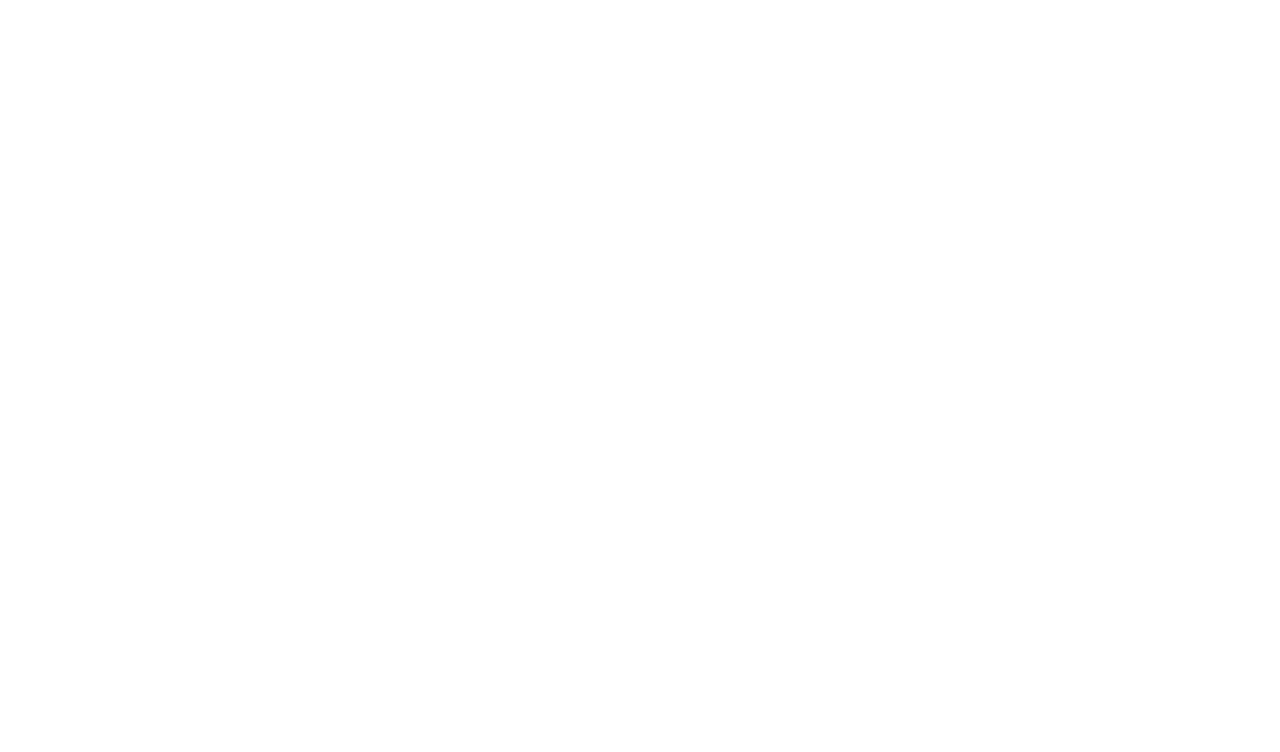
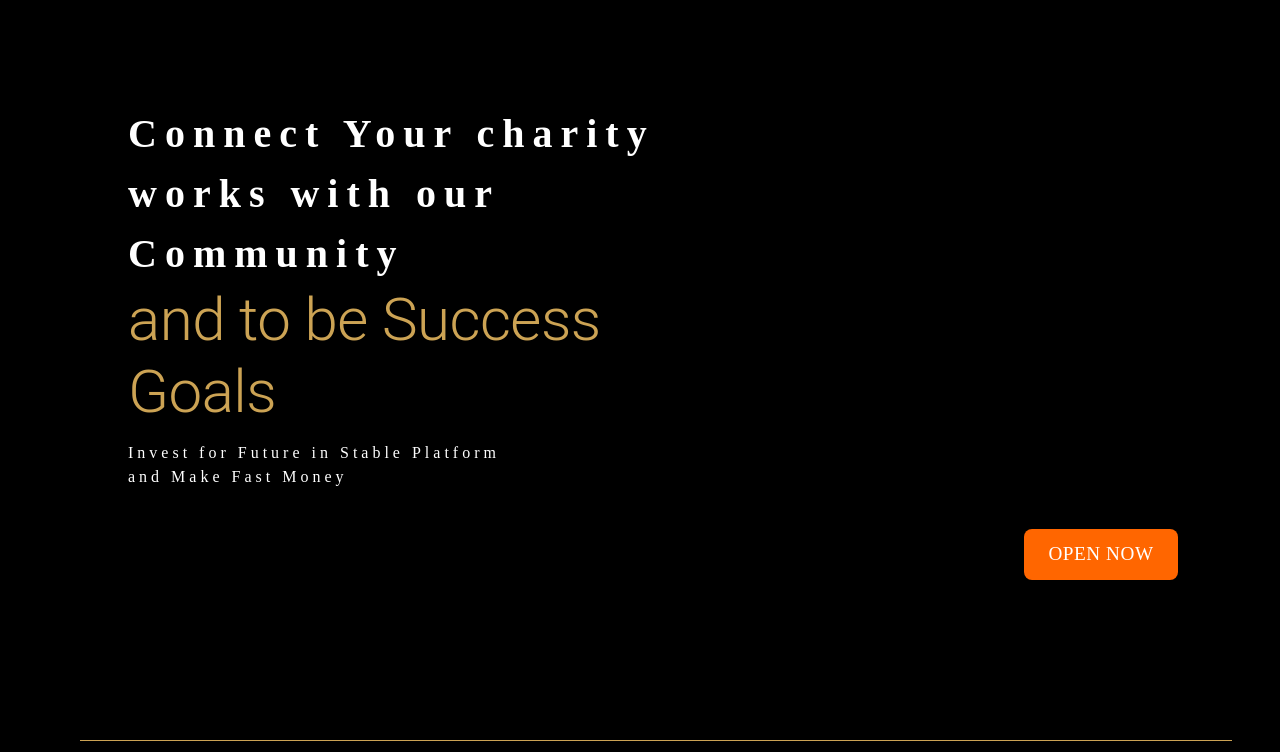
Before and after one commit to nippaR/Pocket_Pulse, a React (Create React App) app in the folder client/pocket-pulse/: page / in a window 1280 px wide. Shown: the part 2000-2752 px from the top of the page. Before the commit the page ends 1991 px from the top, so only its background shows below. Built offline with nearby package versions, Linux system fonts and the light colour scheme.

Commit message:
all done for home pages but did not added bg images other things are done

```diff
--- a/client/pocket-pulse/src/App.js
+++ b/client/pocket-pulse/src/App.js
@@ -11,6 +11,7 @@ import SignUpPage from './pages/SignUpPage';
 import Community from './pages/Community';
 import DonationRequestForm from './pages/DonationRequestForm';
 import InvestmentProjects from './pages/Invenstment';
+import Footer from './components/FooterPage';
 
 function App() {
   return (
@@ -43,7 +44,10 @@ function MainContent() {
         <Route path="/community" element={<Community/>}/>
         <Route path="/donation-request" element={<DonationRequestForm />} />
         <Route path="/investment-projects" element={<InvestmentProjects />} />
+        <Route path="/footer" element={<Footer />} />
       </Routes>
+
+      {!isNoHeaderFooterPage && <Footer />}
     </>
   );
 }
--- /dev/null
+++ b/client/pocket-pulse/src/components/FooterPage.js
@@ -0,0 +1,45 @@
+import { Box, Button, Stack, Typography } from '@mui/material'
+import React from 'react'
+import IMG1 from '../Assets/fox.png'
+import { Link as RouterLink } from 'react-router-dom'
+
+export default function FooterPage() {
+
+  const handleRefresh = () => {
+    window.location.reload();
+  }
+
+  return (
+    <Box
+        sx={{
+        backgroundColor: '#000000',
+        display: 'flex',
+        flexDirection: 'column',
+        alignItems: 'center',
+      }}>
+
+      <img src={IMG1} alt="logo" style={{width:'60px', height:'60px', marginLeft:'40px', marginTop:'10px'}}/>
+
+      <Stack direction="row" justifyContent={'center'} spacing={15} sx={{ml:13}} >
+              <Box sx={{mt:2}}>
+              <Button onClick={handleRefresh} sx={{ml:5, mt:2}}>
+                  <RouterLink to="/" style={{ textDecoration: 'none',color:'#ffffff', fontSize:'13.5px' }}>Home</RouterLink>
+              </Button>
+
+              <Button  onClick={handleRefresh} sx={{ml:5, mt:2}}>
+                  <RouterLink to="/investment-projects" style={{ textDecoration: 'none',color:'#ffffff', fontSize:'13.5px' }}> Privacy Policy </RouterLink>
+              </Button>
+
+              <Button  onClick={handleRefresh} sx={{ml:5, mt:2}}>
+                  <RouterLink to="/records" style={{ textDecoration: 'none',color:'#ffffff', fontSize:'13.5px' }}> Terms & Conditions </RouterLink>
+              </Button>
+              </Box>
+      </Stack>
+      <Box>
+        <Typography sx={{color: '#ffffff', mt: 5, mb: 5, ml:15.5}}>
+          © 2025 Pocket Pulse. All rights reserved
+        </Typography>
+      </Box>
+    </Box>
+  )
+}
--- a/client/pocket-pulse/src/pages/Header.js
+++ b/client/pocket-pulse/src/pages/Header.js
@@ -1,6 +1,7 @@
 import { Box, Button, Grid, Stack } from '@mui/material';
 import React from 'react';
 import { Link as RouterLink } from 'react-router-dom';
+import { useNavigate } from 'react-router-dom';
 import IMG1 from '../Assets/fox.png'
 
 
@@ -8,14 +9,17 @@ const handleRefresh = () => {
   window.location.reload();
 };
   export default function Header() {
+
+    const navigate = useNavigate();
+
     return (
-      <div style={{ position: 'sticky', top: 0, zIndex: 5000 }}>
+      <div style={{ position: 'sticky', top: 0, zIndex: 1000 }}>
       <Grid sx={{
                   backgroundColor: '#000000',
                   fontFamily:'poppins'
                   }}>
         <Stack direction={'row'} gap={22}>
-         <img src={IMG1} alt="logo" style={{width:'60px', height:'60px', marginLeft:'40px', marginTop:'10px'}}/>
+          <img src={IMG1} alt="logo" style={{width:'60px', height:'60px', marginLeft:'40px', marginTop:'10px'}}/>
 
         <Box>
             <Stack direction="row" justifyContent={'center'} spacing={15} sx={{ml:13}} >
@@ -53,7 +57,13 @@ const handleRefresh = () => {
                       height:29,
                       mt:2.5,
                       ml:15
-                      }}>
+                      }}
+                      onClick={() =>{
+                        navigate('/signup');
+                        handleRefresh();
+                      }}
+
+                      >
                         login
           </Button>
 
--- a/client/pocket-pulse/src/pages/Home.js
+++ b/client/pocket-pulse/src/pages/Home.js
@@ -1,8 +1,9 @@
 import React from 'react';
-import {Grid} from '@mui/material';
+import {Box, Grid} from '@mui/material';
 import InvetSec from './HomePageComponents/InvetSec';
 import IncomeSec from './HomePageComponents/IncomeSec';
 import TransactionSec from './HomePageComponents/TransactionSec';
+import SocialSec from './HomePageComponents/SocialSec';
 
 
 export default function Home() {
@@ -13,16 +14,23 @@ export default function Home() {
 
     <Grid sx={{backgroundColor: '#000000',
               width: '100%',
-              height: '100vh',
               display: 'flex',
               flexDirection: 'column',
     }}>
+      <Box>
+      <InvetSec/>
+      </Box>
+      <Box>
+      <IncomeSec/>
+      </Box>
 
-      <InvetSec/>
+      <Box>
+      <TransactionSec/>
+      </Box>
 
-      <IncomeSec/>
-
-      <TransactionSec/>
+      <Box>
+      <SocialSec/>
+      </Box>
 
     </Grid>
   );
--- a/client/pocket-pulse/src/pages/HomePageComponents/IncomeSec.js
+++ b/client/pocket-pulse/src/pages/HomePageComponents/IncomeSec.js
@@ -55,7 +55,7 @@ return (
                             borderRadius:2
                             }}
                             onClick={() => {
-                            navigate('/investment-projects');
+                            navigate('/records');
                             handleRefresh();
                             }}
                             >
--- /dev/null
+++ b/client/pocket-pulse/src/pages/HomePageComponents/SocialSec.js
@@ -0,0 +1,74 @@
+import React from 'react'
+import { Box, Typography, Button } from '@mui/material';
+import { useNavigate } from 'react-router-dom';
+
+export default function SocialSec() {
+    const navigate = useNavigate();
+    const handleRefresh = () => {
+        window.location.reload();
+    };
+
+    return (
+        <Box sx={{backgroundColor: '#000000'}}>
+    <Typography variant="h2"
+                sx={{color: '#FFFFFF',
+                        textAlign: 'left',
+                        letterSpacing: '8px',
+                        lineHeight: '1.5',
+                        fontFamily: 'Poppins',
+                        fontSize: '2.5rem',
+                        fontWeight: '700',
+                        padding: '10% 0 0 10%'}}>
+        Connect Your charity<br/>
+        works with our<br/>
+        Community
+        <Typography variant='h2' sx={{color:'#cca354'}}>and to be Success<br/>
+        Goals</Typography>
+    </Typography>
+
+    <Typography variant="h6"
+                sx={{color: '#FFFFFF',
+                        textAlign: 'left',
+                        letterSpacing: '4px',
+                        lineHeight: '1.5',
+                        fontFamily: 'Poppins',
+                        fontSize: '1rem',
+                        fontWeight: '500',
+                        padding: '1% 0 0 10%'}}>
+        Invest for Future in Stable Platform<br/>
+        and Make Fast Money
+    </Typography>
+
+    <Button sx={{
+                    width:154,
+                    height:51,
+                    fontFamily:'poppins',
+                    backgroundColor:'#ff6600',
+                    color:'white',
+                    fontSize:'1.2rem',
+                    mt:5,
+                    mb:10,
+                    ml: '80%',
+                    borderRadius:2
+                    }}
+                    onClick={() => {
+                    navigate('/community');
+                    handleRefresh();
+                    }}
+                    >
+        Open Now
+    </Button>
+
+    <Box sx={{
+                    width: '90%',
+                    height: '1.5px',
+                    backgroundColor: '#cca354',
+                    ml: 10,
+                    mt:10
+
+                }} />
+
+</Box>
+
+)
+}
--- a/client/pocket-pulse/src/pages/HomePageComponents/TransactionSec.js
+++ b/client/pocket-pulse/src/pages/HomePageComponents/TransactionSec.js
@@ -73,7 +73,7 @@ return (
             >
             {
                 Images.map((images, index) => (
-                    <img src={images} key={index} alt='wow' style={{width:'60px', height:'60px', marginLeft:'40px',}} />
+                    <img src={images} key={index} alt='wow' style={{width:'40px', height:'45px', marginLeft:'40px',}} />
                 ))
             }
             </MotionBox>
--- a/client/pocket-pulse/src/pages/Invenstment.js
+++ b/client/pocket-pulse/src/pages/Invenstment.js
@@ -32,7 +32,7 @@ const InvestmentProjects = () => {
   );
 
   return (
-    <Container maxWidth="lg">
+    <Container maxWidth="lg" sx={{ mt: 5, mb:10 }}>
       <Typography variant="h4" fontWeight="bold" sx={{ mt: 3, mb: 2 }}>
         Investment Projects
       </Typography>
@@ -55,6 +55,7 @@ const InvestmentProjects = () => {
         ))}
       </Grid>
     </Container>
+
   );
 };
 
--- a/client/pocket-pulse/src/pages/SignUpPage.js
+++ b/client/pocket-pulse/src/pages/SignUpPage.js
@@ -28,7 +28,7 @@ const SignUpPage = () => {
     // Perform your sign-up logic here
     console.log('Signing up with:', email, password, confirm);
     // If success, navigate somewhere
-    navigate('/records');
+    navigate('/');
   };
 
   return (
```
